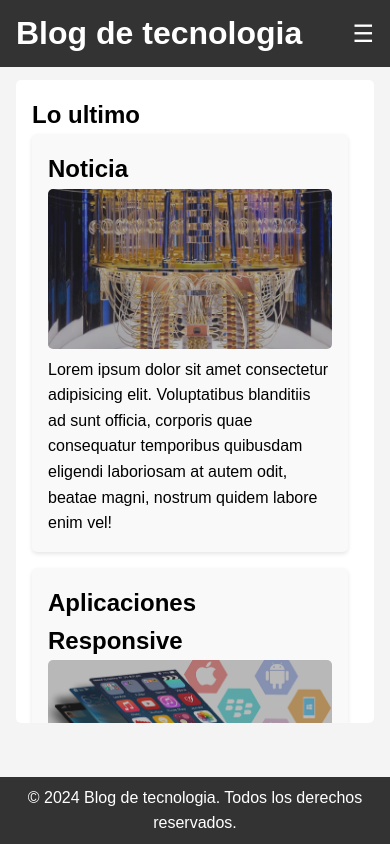
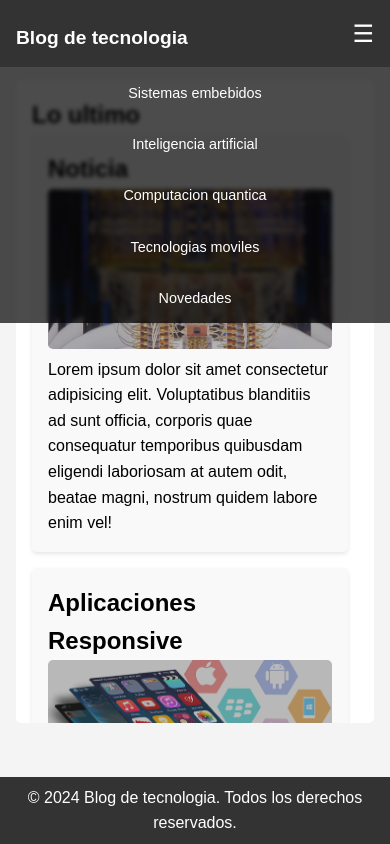
Before and after one commit to microdevg/blog-html, a plain HTML site: page index.html in a window 390 px wide. Both pictures are taken after a click on the button "Mostrar menú". Drawn offline with Linux system fonts and the light colour scheme.

Commit message:
navbar funcionando

```diff
--- a/index.html
+++ b/index.html
@@ -10,6 +10,8 @@
     <header class="navbar">
         <h1 class="title"><a href="./index.html">Blog de tecnologia</a> </h1>
         <nav>
+            <button class="menu-toggle" aria-label="Mostrar menú">☰</button>
+
             <ul class="menu">
                 <li><a href="./embebidos.html">Sistemas embebidos</a></li>
                 <li><a href="./ia.html">Inteligencia artificial</a></li>
@@ -17,7 +19,6 @@
                 <li><a href="./moviles.html">Tecnologias moviles</a></li>
                 <li><a href="./index.html">Novedades</a></li>
             </ul>
-            <button class="menu-toggle" aria-label="Mostrar menú">☰</button>
         </nav>
     </header>
     <div class="content">
@@ -81,6 +82,17 @@ Lorem ipsum dolor sit amet consectetur adipisicing elit. Voluptatibus blanditiis
         }
     });
 });
+
+document.addEventListener('DOMContentLoaded', () => {
+    const toggleButton = document.querySelector('.menu-toggle');
+    const menu = document.querySelector('.menu');
+
+    toggleButton.addEventListener('click', () => {
+        menu.classList.toggle('active');
+    });
+});
+
+
     </script>
 </body>
 </html>
--- a/media/css/styles.css
+++ b/media/css/styles.css
@@ -214,21 +214,41 @@ aside:nth-child(3) {
     .menu {
         display: none;
         flex-direction: column;
-        background-color: #333;
+        background-color: rgba(0, 0, 0, 0.7); /* Fondo oscuro con 70% de opacidad */
         position: absolute;
         top: 100%;
         right: 0;
-        left: 0;
+        width: 100%;
+        padding: 0.5rem 0; /* Reduce el espacio interno */
+        backdrop-filter: blur(2px); /* Suaviza el desenfoque para que sea menos invasivo */
+    }
+
+    .menu.active {
+        display: flex;
+    }
+
+    .menu li {
+        text-align: center;
+        padding: 0.3rem 0; /* Reduce el espacio entre los elementos */
+    }
+
+    .menu li a {
+        font-size: 0.9rem; /* Reduce el tamaño de la fuente */
     }
 
     .menu-toggle {
         display: block;
     }
+}
 
-    .menu.show {
-        display: flex;
-    }
+/* Navbar general */
+.navbar {
+    padding: 0.5rem 1rem; /* Hace el navbar más compacto */
+}
 
+.navbar .title a {
+    font-size: 1.2rem; /* Reduce el tamaño del título */
+}
     .content {
         grid-template-columns: 1fr;
     }
```
Also changed, not shown: embebidos.html (+12 -1 lines), ia.html (+9 -0 lines), moviles.html (+12 -1 lines), new.html (+15 -1 lines), quantica.html (+12 -1 lines).
